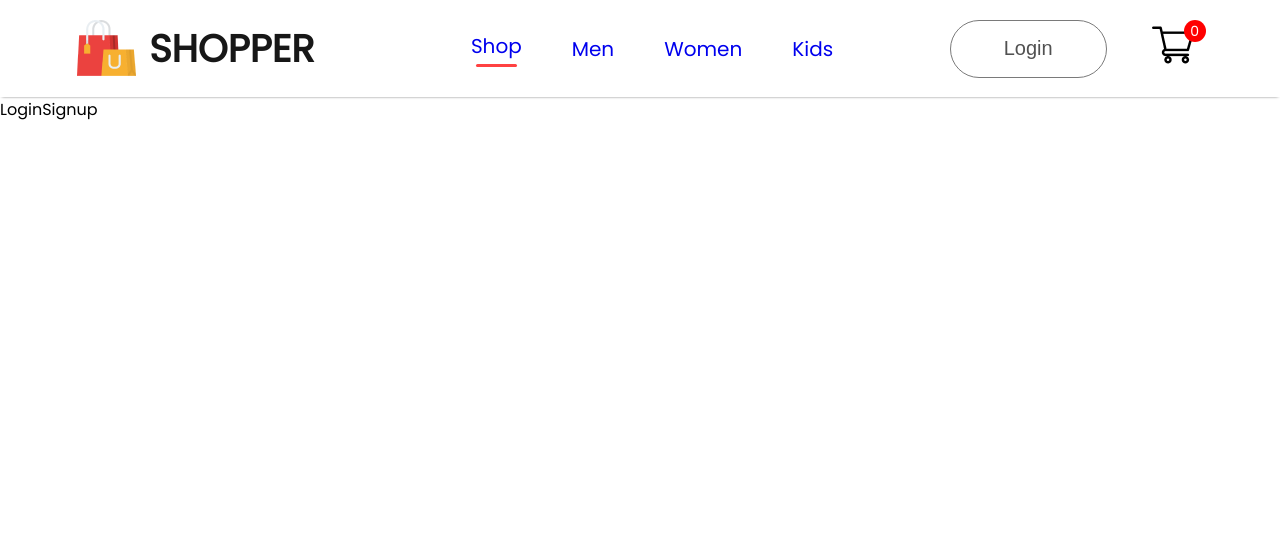
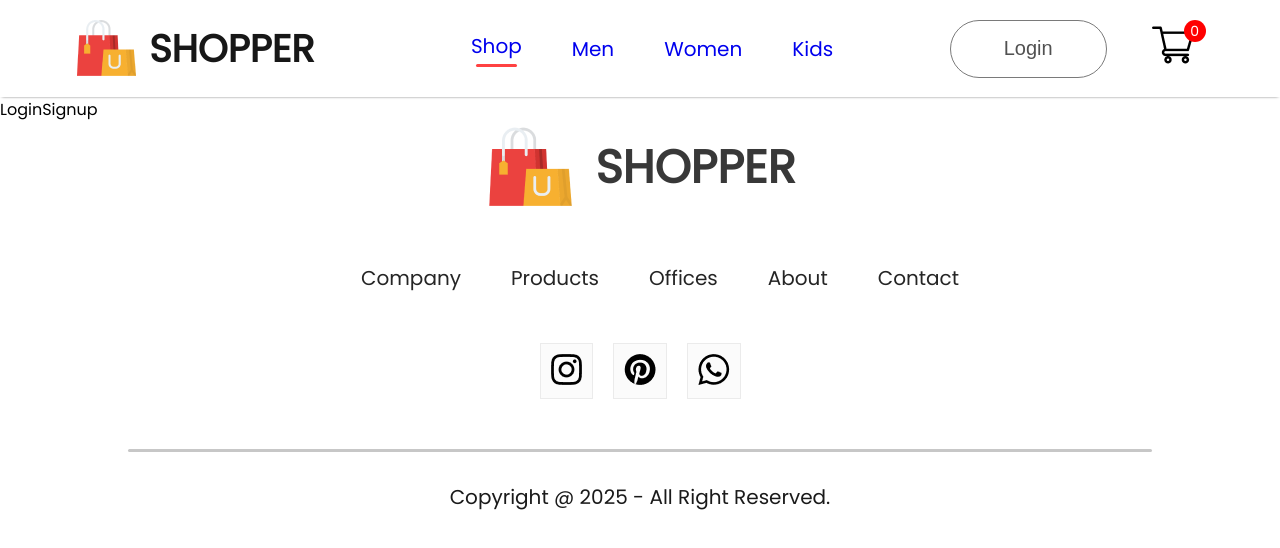
Before and after one commit to DheerajKumar757/MERN-E-Commerce, a React (Create React App) app in the folder frontend/: page /login in a window 1280 px wide. Shown: the top 548 px of the page. Built offline with nearby package versions, Linux system fonts and the light colour scheme.

Commit message:
C14: Add Footer Component
Add footer component in main app file,
also add the style of footer.

```diff
--- a/frontend/src/App.js
+++ b/frontend/src/App.js
@@ -7,6 +7,7 @@
 import Product from './Pages/Product';
 import Cart from './Pages/Cart';
 import LoginSignup from './Pages/LoginSignup';
+import Footer from './Components/Footer/Footer';
 
 function App() {
   return (
@@ -24,6 +25,7 @@
         <Route path='/cart' element={<Cart/>} />
         <Route path='/login' element={<LoginSignup/>} />
       </Routes>
+      <Footer/>
       </BrowserRouter>
     </div>
   );
--- /dev/null
+++ b/frontend/src/Components/Footer/Footer.css
@@ -0,0 +1,62 @@
+.footer {
+    display: flex;
+    flex-direction: column;
+    justify-content: center;
+    align-items: center;
+    gap: 50px;
+}
+
+.footer-logo {
+    display: flex;
+    align-items: center;
+    gap: 20px;
+}
+
+.footer-logo p{
+    color: #383838;
+    font-size: 46px;
+    font-weight: 700;
+}
+
+.footer-links {
+    display: flex;
+    list-style: none;
+    gap: 50px;
+    color: #252525;
+    font-size: 20px;
+}
+
+.footer-links li {
+    cursor: pointer;
+}
+
+.footer-social-icon {
+    display: flex;
+    gap: 20px
+}
+
+.footer-icons-container {
+    padding: 10px;
+    padding-bottom: 6px;
+    background: #fbfbfb;
+    border: 1px solid #ebebeb;
+}
+
+.footer-copyright {
+    display: flex;
+    flex-direction: column;
+    align-items: center;
+    gap: 30px;
+    width: 100%;
+    margin-bottom: 30px;
+    color: #1a1a1a;
+    font-size: 20px;
+}
+
+.footer-copyright hr {
+    width: 80%;
+    border: none;
+    border-radius: 10px;
+    height: 3px;
+    background: #c7c7c7;
+}
--- /dev/null
+++ b/frontend/src/Components/Footer/Footer.jsx
@@ -0,0 +1,41 @@
+import React from 'react'
+import './Footer.css'
+import footer_logo from '../Assets/logo_big.png'
+import instagram_icon from '../Assets/instagram_icon.png'
+import pintester_icon from '../Assets/pintester_icon.png'
+import whatsapp_icon from '../Assets/whatsapp_icon.png'
+
+const Footer = () => {
+  return (
+    <div className='footer'>
+        <div className="footer-logo">
+            <img src={footer_logo} alt=""/>
+            <p>SHOPPER</p>
+        </div>
+        <ul className="footer-links">
+            <li>Company</li>
+            <li>Products</li>
+            <li>Offices</li>
+            <li>About</li>
+            <li>Contact</li>
+        </ul>
+        <div className="footer-social-icon">
+            <div className="footer-icons-container">
+                <img src={instagram_icon} alt="" />
+            </div>
+            <div className="footer-icons-container">
+                <img src={pintester_icon} alt="" />
+            </div>
+            <div className="footer-icons-container">
+                <img src={whatsapp_icon} alt="" />
+            </div>
+        </div>
+        <div className="footer-copyright">
+            <hr />
+            <p>Copyright @ 2025 - All Right Reserved.</p>
+        </div>
+    </div>
+  )
+}
+
+export default Footer
```
